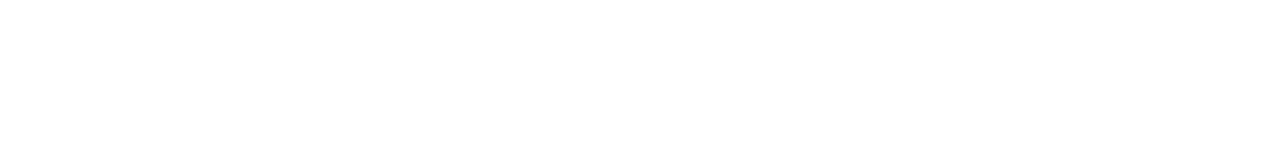
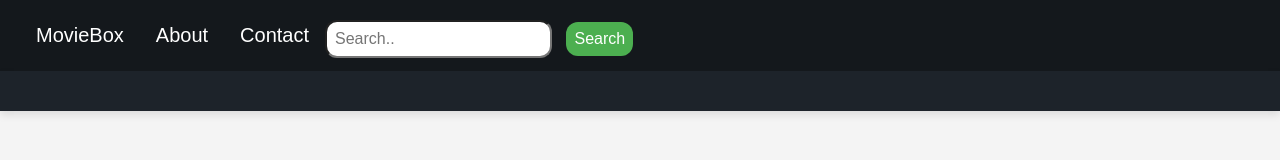
Before and after one commit to gulsemins/MovieBox.js, a plain HTML site: page search.html in a window 1280 px wide. Drawn offline with Linux system fonts and the light colour scheme; no server answers.

Commit message:
make separated search page

```diff
--- a/css/search.css
+++ b/css/search.css
@@ -0,0 +1,82 @@
+body {
+    margin: 0;
+    font-family: Arial, sans-serif;
+    background-color: #f4f4f4;
+  }
+
+  #button-search{
+      background-color: rgb(160, 160, 198);
+  }
+  #resultContainer{
+      background-color: #1d232a;
+      align-items: center;
+      display: flex;
+      flex-direction: column;
+
+  }
+
+  .movie-poster {
+      width: 100px; /* Set the desired width */
+      height: auto; /* Maintain the aspect ratio */
+      max-height: 150px; /* Set the maximum height if needed */
+      border: 1px solid #ddd; /* Optional: Add a border for better visibility */
+    }
+    .movie-elements {
+      border-bottom: 0.1px ridge #ddd; /* Adjust the thickness of the line (e.g., 0.5px) */
+      padding-bottom: 3px; /* Adjust the padding as needed */
+      width: 50%;
+      color: white;
+    }
+    .topnav {
+      background-color: #14181c;
+      overflow: hidden;
+      padding: 10px 20px;
+      box-shadow: 0px 4px 8px rgba(0, 0, 0, 0.1);
+
+    }
+    .topnav a {
+      float: left;
+      color: white;
+      text-align: center;
+      padding: 14px 16px;
+      text-decoration: none;
+      font-size: 20px;
+    }
+
+    .topnav a:hover {
+      background-color: #ddd;
+      color: black;
+    }
+
+    .topnav input[type="search"] {
+      padding: 8px;
+      margin-top: 10px;
+      margin-right: 10px;
+      font-size: 16px;
+      border-radius: 12px;
+    }
+
+    #button-search {
+      padding: 8px;
+      font-size: 16px;
+      background-color: #4caf50;
+      color: white;
+      border: none;
+      cursor: pointer;
+      border-radius: 12px;
+    }
+
+    #button-search:hover {
+      background-color: #45a049;
+    }
+
+    .cols-3 {
+      display: flex;
+    }
+
+    .col-main {
+      flex: 1;
+      padding: 20px;
+      background-color: #1d232a;
+      box-shadow: 0px 4px 8px rgba(0, 0, 0, 0.1);
+    }
--- a/moviePage.js
+++ b/moviePage.js
@@ -47,3 +47,8 @@
   }
   document.getElementById(cityName).style.display = "block";
 }
+
+document.getElementById("button-search").addEventListener("click", () => {
+  window.location.replace("search.html?s=" + inputElement.value);
+});
+let inputElement = document.getElementById("site-search");
--- a/search.html
+++ b/search.html
@@ -0,0 +1,28 @@
+<!DOCTYPE html>
+<html lang="en">
+  <head>
+    <meta charset="UTF-8" />
+    <meta name="viewport" content="width=device-width, initial-scale=1.0" />
+    <link rel="stylesheet" type="text/css" href="css/search.css" />
+    <title>Movie Box</title>
+  </head>
+  <body>
+    <div class="topnav">
+      <nav class="navbar navbar-light bg-light">
+        <a class="active" href="index.html">MovieBox</a>
+        <a href="#about">About</a>
+        <a href="#contact">Contact</a>
+        <input type="search" id="site-search" placeholder="Search.." />
+        <button id="button-search">Search</button>
+      </nav>
+    </div>
+
+    <div class="cols-3">
+      <section class="section col-17 col-main">
+        <div id="resultContainer"></div>
+      </section>
+    </div>
+
+    <script type="text/javascript" src="search.js"></script>
+  </body>
+</html>
--- a/search.js
+++ b/search.js
@@ -0,0 +1,60 @@
+// fetch(apiUrl)
+//   .then((response) => response.json())
+//   .then((data) => {
+//     console.log(data);
+//   })
+//   .catch((error) => {
+//     console.error("Error fetching data:", error);
+//   });
+
+document.getElementById("button-search").addEventListener("click", findMovie);
+
+function findMovie() {
+  const apiUrl = `http://www.omdbapi.com/?apikey=3eb768c3&s=`;
+  const urlParams = new URLSearchParams(window.location.search);
+  const myParam = urlParams.get("s");
+
+  let url = apiUrl + myParam;
+  console.log(url);
+
+  fetch(url)
+    .then((response) => response.json())
+    .then((data) => {
+      displayMovie(data.Search);
+    })
+    .catch((error) => {
+      console.error("Error fetching data:", error);
+    });
+}
+findMovie();
+
+function displayMovie(movies) {
+  let resultContainer = document.getElementById("resultContainer");
+  resultContainer.innerHTML = "";
+  for (let i = 0; i < movies.length; i++) {
+    let movieElements = document.createElement("div");
+    document;
+    movieElements.classList.add("movie-elements");
+    movieElements.addEventListener("click", function () {
+      let movieID = movies[i].imdbID;
+      window.location.replace(`moviePage.html?apikey=3eb768c3&i=` + movieID);
+    });
+
+    let titleElement = document.createElement("h3");
+    titleElement.textContent = movies[i].Title;
+
+    let yearElement = document.createElement("p");
+    yearElement.textContent = "Year: " + movies[i].Year;
+
+    let posterElement = document.createElement("img");
+    posterElement.src = movies[i].Poster;
+    posterElement.classList.add("movie-poster");
+
+    movieElements.appendChild(titleElement);
+    movieElements.appendChild(yearElement);
+    movieElements.appendChild(posterElement);
+
+    resultContainer.appendChild(movieElements);
+  }
+  console.log(movies);
+}
```
Also changed, not shown: css/index.css (+0 -30 lines), index.html (+0 -6 lines), index.js (+4 -57 lines).
